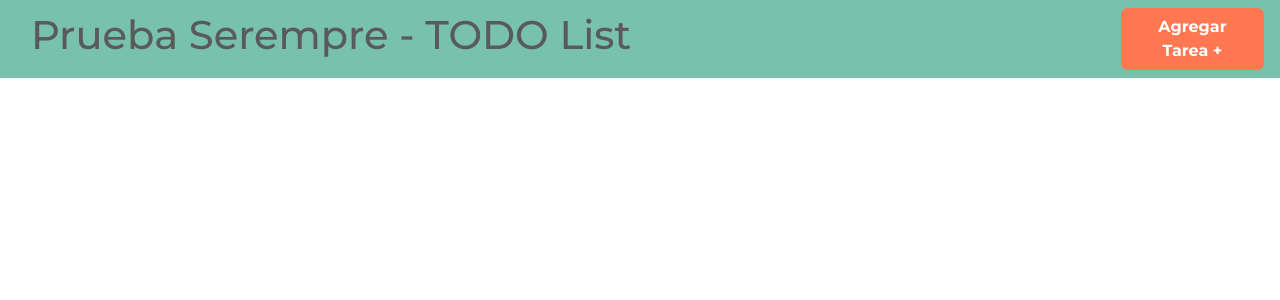
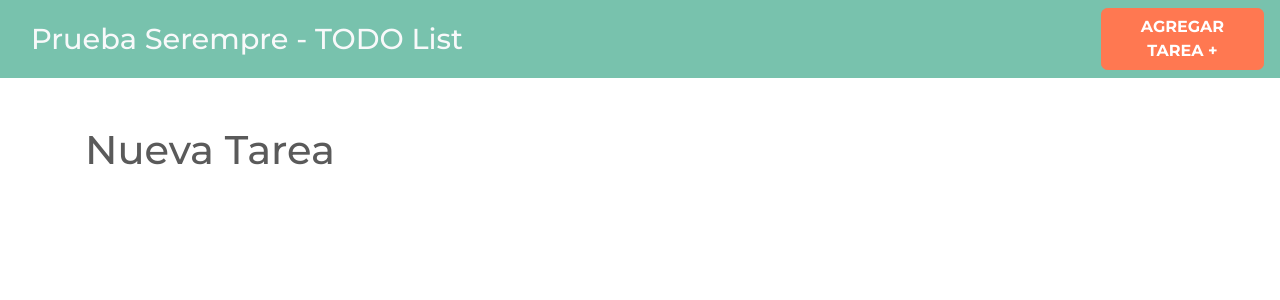
Before and after one commit to jaimeduque17/serempre-test, a React (Create React App) app: page /tasks/new in a window 1280 px wide. Shown: the top 300 px of the page. Built offline with nearby package versions, Linux system fonts and the light colour scheme.

Commit message:
new components are created

```diff
--- a/src/App.js
+++ b/src/App.js
@@ -1,11 +1,23 @@
 import React from 'react';
-import Header from './components/Header'
+import { BrowserRouter as Router, Route, Switch } from 'react-router-dom';
+import Header from './components/Header';
+import Tasks from './components/Tasks';
+import NewTask from './components/NewTask';
+import EditTask from './components/EditTask';
+
 
 function App() {
   return (
-    <>
+    <Router>
       <Header />
-    </>
+      <div className="container mt-5">
+        <Switch>
+          <Route exact path="/" component={Tasks} />
+          <Route exact path="/tasks/new" component={NewTask} />
+          <Route exact path="/tasks/edit/:id" component={EditTask} />
+        </Switch>
+      </div>
+    </Router>
   );
 }
 
--- /dev/null
+++ b/src/components/EditTask.js
@@ -0,0 +1,9 @@
+import React from 'react';
+
+const EditTask = () => {
+    return (
+        <h1>Edit Task</h1>
+    );
+}
+
+export default EditTask;
--- a/src/components/Header.js
+++ b/src/components/Header.js
@@ -1,14 +1,14 @@
 import React from 'react';
+import { Link } from 'react-router-dom';
 
 const Header = () => {
     return (
         <nav className="navbar navbar-expand-lg navbar-dark bg-primary justify-content-between">
             <div className="container">
-                <h1>Prueba Serempre - TODO List</h1>
+                <h1><Link to={'/'} className="text-light">Prueba Serempre - TODO List</Link></h1>
             </div>
-            <a href="/tareas/nuevo"
-                className="btn btn-danger nuevo-post d-block d-md-inline-block"
-            >Agregar Tarea &#43;</a>
+            <Link to={'/tasks/new'} className="btn btn-danger new-post d-block d-md-inline-block"
+            >Agregar Tarea &#43;</Link>
         </nav>
     );
 }
--- /dev/null
+++ b/src/components/NewTask.js
@@ -0,0 +1,9 @@
+import React from 'react';
+
+const NewTask = () => {
+    return (
+        <h1>Nueva Tarea</h1>
+    );
+}
+
+export default NewTask;
--- /dev/null
+++ b/src/components/Tasks.js
@@ -0,0 +1,9 @@
+import React from 'react';
+
+const Tasks = () => {
+    return (
+        <h1>Tareas</h1>
+    );
+}
+
+export default Tasks;
```
